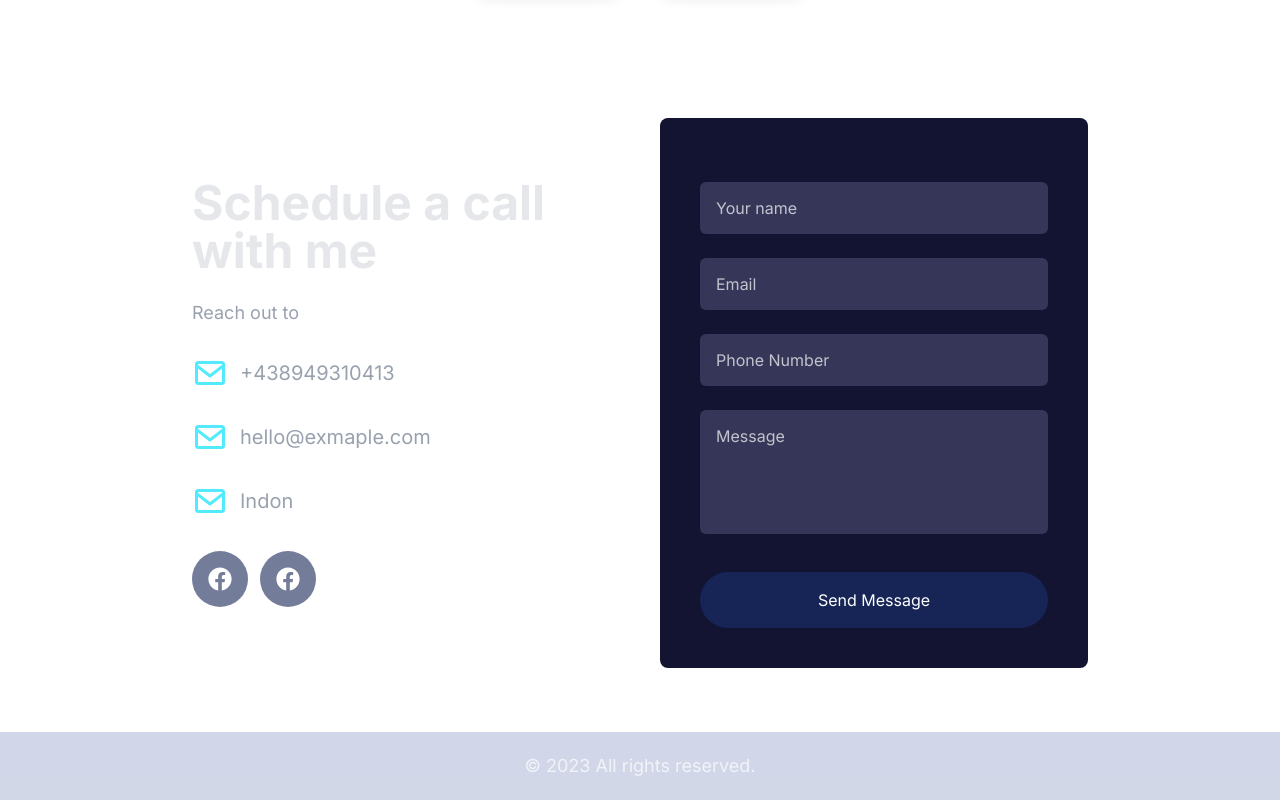
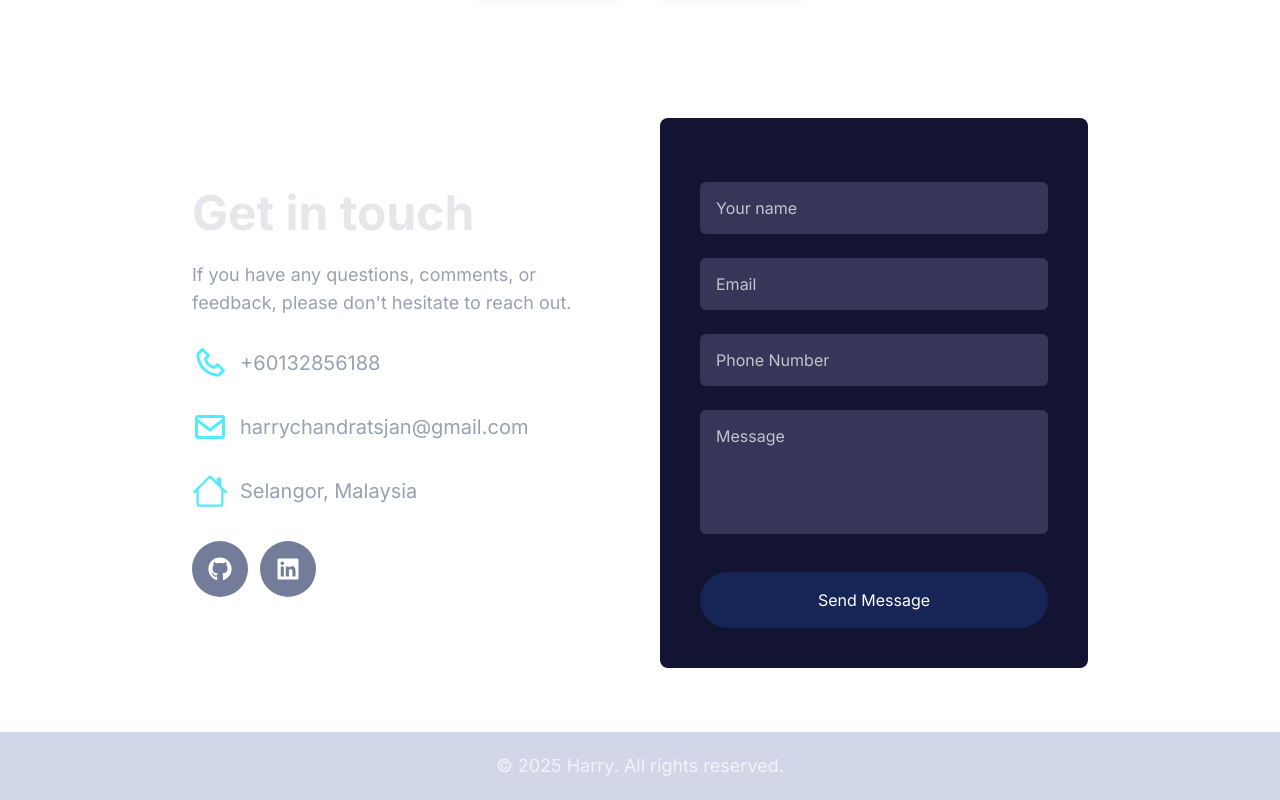
Before and after one commit to h4r1yzz/portfolio, a Next.js app: page / in a window 1280 px wide. Shown: the part 2780-3580 px from the top of the page. Built offline with nearby package versions, Linux system fonts and the light colour scheme.

Commit message:
refactor: modify socials

```diff
--- a/component/Home/Contact/Contacts.tsx
+++ b/component/Home/Contact/Contacts.tsx
@@ -1,8 +1,9 @@
 "use client";
 
 import React, { useState } from 'react'
-import { BiEnvelope } from 'react-icons/bi'
-import { FaFacebook } from 'react-icons/fa';
+import { BiEnvelope, BiPhone } from 'react-icons/bi'
+import { BsHouse } from 'react-icons/bs';
+import { FaAddressBook, FaGithub, FaLinkedin } from 'react-icons/fa';
 
 const Contacts = () => {
   const [result, setResult] = useState("");
@@ -47,17 +48,16 @@ const Contacts = () => {
             {/* Text content*/}
             <div>
                 <h1 className='text-3xl sm:text-4xl lg:text-5xl font-bold text-gray-200'>
-                    Schedule a call with me
-
+                    Get in touch
                 </h1>
                 <p className='text-gray-400 mt-6 text-base sm:text-lg'>
-                     Reach out to
+                     If you have any questions, comments, or feedback, please don't hesitate to reach out.
                 </p>
                 <div className='mt-7'>
                     <div className='flex items-center space-x-3 mb-4'>
-                        <BiEnvelope className='w-9 h-9 text-cyan-300'/>
+                        <BiPhone className='w-9 h-9 text-cyan-300'/>
                         <p className='text-xl font-cold text-gray-400'>
-                            +438949310413
+                            +60132856188
                         </p>
                     </div>
                 </div>
@@ -65,26 +65,36 @@ const Contacts = () => {
                     <div className='flex items-center space-x-3 mb-4'>
                         <BiEnvelope className='w-9 h-9 text-cyan-300'/>
                         <p className='text-xl font-cold text-gray-400'>
-                            hello@exmaple.com
+                            harrychandratsjan@gmail.com
                         </p>
                     </div>
                 </div>
                 <div className='mt-7'>
                     <div className='flex items-center space-x-3 mb-4'>
-                        <BiEnvelope className='w-9 h-9 text-cyan-300'/>
+                        <BsHouse className='w-9 h-9 text-cyan-300'/>
                         <p className='text-xl font-cold text-gray-400'>
-                            Indon
+                            Selangor, Malaysia
                         </p>
                     </div>
                 </div>
                 {/* Social */}
                 <div className='flex items-center mt-8 space-x-3'>
-                    <div className='w-14 h-14 bg-blue-950/60 rounded-full flex items-center justify-center cursor-pointer flex-col hover:bg-blue-800 transition-all duration-300'>
-                        <FaFacebook className='w-6 h-6 text-white ' />
-                    </div>
-                    <div className='w-14 h-14 bg-blue-950/60 rounded-full flex items-center justify-center cursor-pointer flex-col hover:bg-blue-800 transition-all duration-300'>
-                        <FaFacebook className='w-6 h-6 text-white ' />
-                    </div>
+                    <a
+                        href="https://github.com/h4r1yzz"
+                        target="_blank"
+                        rel="noopener noreferrer"
+                        className='w-14 h-14 bg-blue-950/60 rounded-full flex items-center justify-center cursor-pointer flex-col hover:bg-blue-800 transition-all duration-300'
+                    >
+                        <FaGithub className='w-6 h-6 text-white ' />
+                    </a>
+                    <a
+                        href="https://www.linkedin.com/in/harry-chandra-180870179/"
+                        target="_blank"
+                        rel="noopener noreferrer"
+                        className='w-14 h-14 bg-blue-950/60 rounded-full flex items-center justify-center cursor-pointer flex-col hover:bg-blue-800 transition-all duration-300'
+                    >
+                        <FaLinkedin className='w-6 h-6 text-white ' />
+                    </a>
                 </div>
             </div>
             {/* Form */}
--- a/component/Home/Footer/Footer.tsx
+++ b/component/Home/Footer/Footer.tsx
@@ -4,7 +4,7 @@ const Footer = () => {
   return (
     <div className='bg-blue-900/20 p-5'>
         <h1 className='text-lg text-white/70 text-center'>
-            &copy; 2023 All rights reserved.
+            &copy; 2025 Harry. All rights reserved.
         </h1>
     </div>
   )
```
